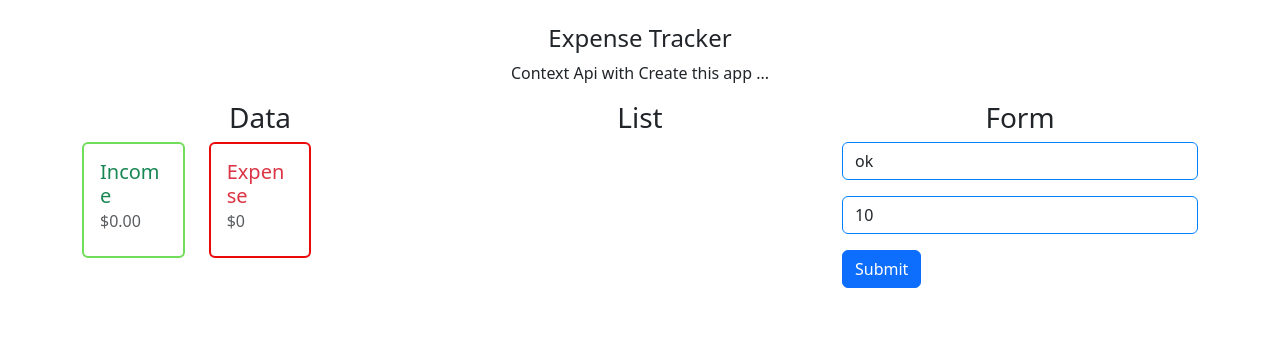
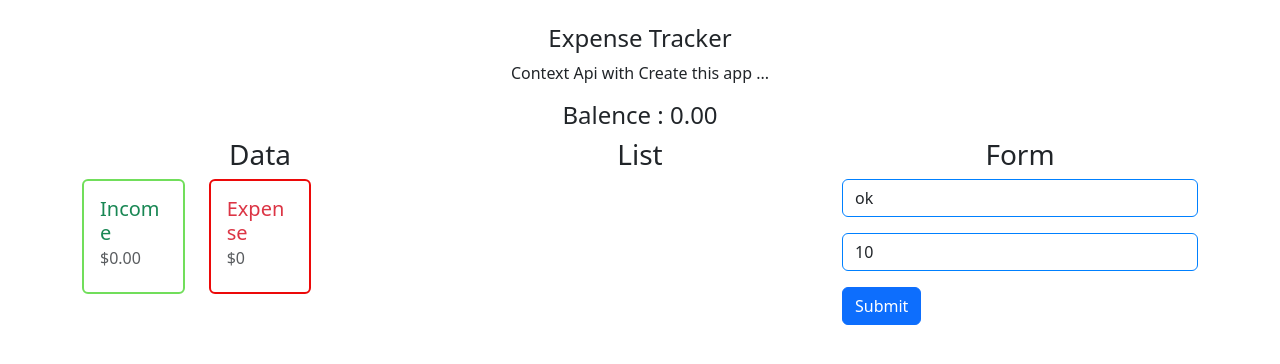
Before and after one commit to rajrachchh14/react-expensetracker, a React (Create React App) app: page / in a window 1280 px wide. Shown: the top 364 px of the page. Built offline with nearby package versions, Linux system fonts and the light colour scheme.

Commit message:
2 files modified

```diff
--- a/src/App.js
+++ b/src/App.js
@@ -3,28 +3,27 @@ import React from 'react';
 import IncomeExpense from './component/IncomeExpense';
 import TransactionList from './component/TransactionList';
 import TransactionForm from './component/TransactionForm';
-// import Balence from './component/Balence';
+import Balence from './component/Balence';
 import GlobalState from './context/GlobalState';
 
 export default function App() {
   return (
     <>
       {/* 3rd   This is Call Provider In Wrap Here Is Store Or Passing Data Globally Check If You Want Ro In component*/}
+      <GlobalState>
+        <div className="container mt-4">
+          <h4 className="text-center mb-2">Expense Tracker </h4>
+          <p className="text-center">Context Api with Create this app ... </p>
 
-      <div className="container mt-4">
-        <h4 className="text-center mb-2">Expense Tracker </h4>
-        <p className="text-center">Context Api with Create this app ... </p>
-        {/* <Balence /> */}
-
-        <div className="row">
-          <GlobalState>
+          <div className="row">
+            <Balence />
             <IncomeExpense />
 
             <TransactionList />
             <TransactionForm />
-          </GlobalState>
+          </div>
         </div>
-      </div>
+      </GlobalState>
     </>
   );
 }
--- a/src/component/Balence.js
+++ b/src/component/Balence.js
@@ -1,14 +1,15 @@
 // 5th
 import React, { useContext } from 'react';
 import { GlobalContext } from '../context/GlobalState';
-export const Balence = () => {
+
+export default function Balence() {
   const { transaction } = useContext(GlobalContext); // List all Data
   const amt = transaction.map((transaction) => transaction.amount); // list all amount
   const total = amt.reduce((a, b) => (a += b), 0).toFixed(2); // Plus minus & Get Final Amount
-  // console.log(transaction);
+  console.log(amt);
   return (
     <>
-      <h4 className="text-center"> Balence {total} </h4>
+      <h4 className="text-center">Balence : {total}</h4>
     </>
   );
-};
+}
```
